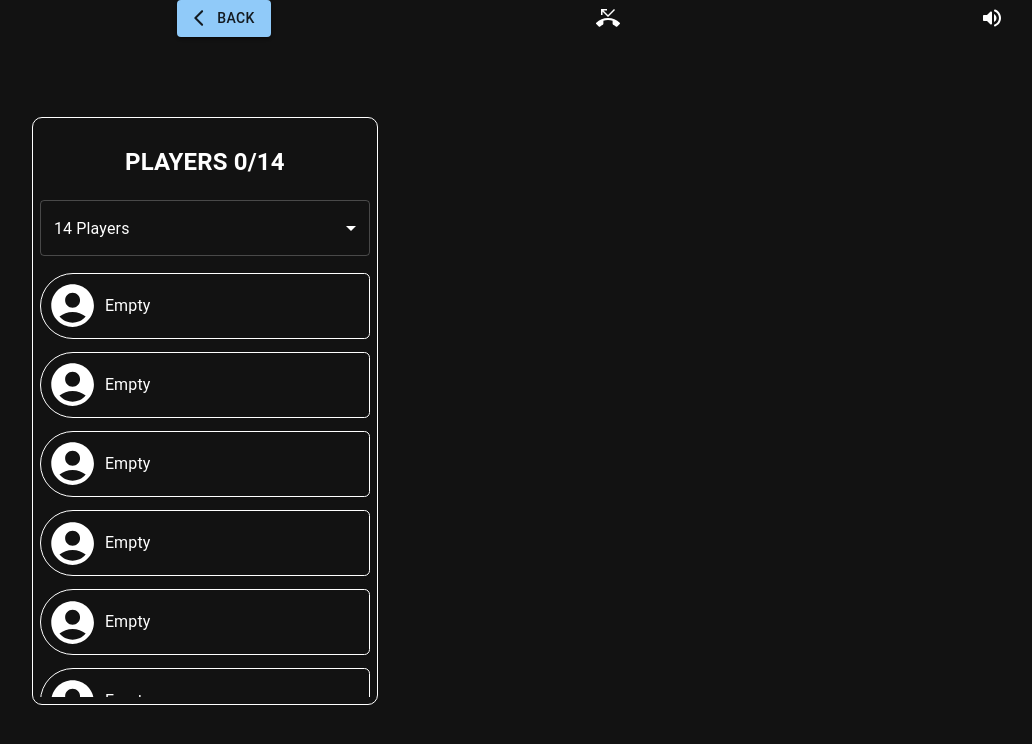
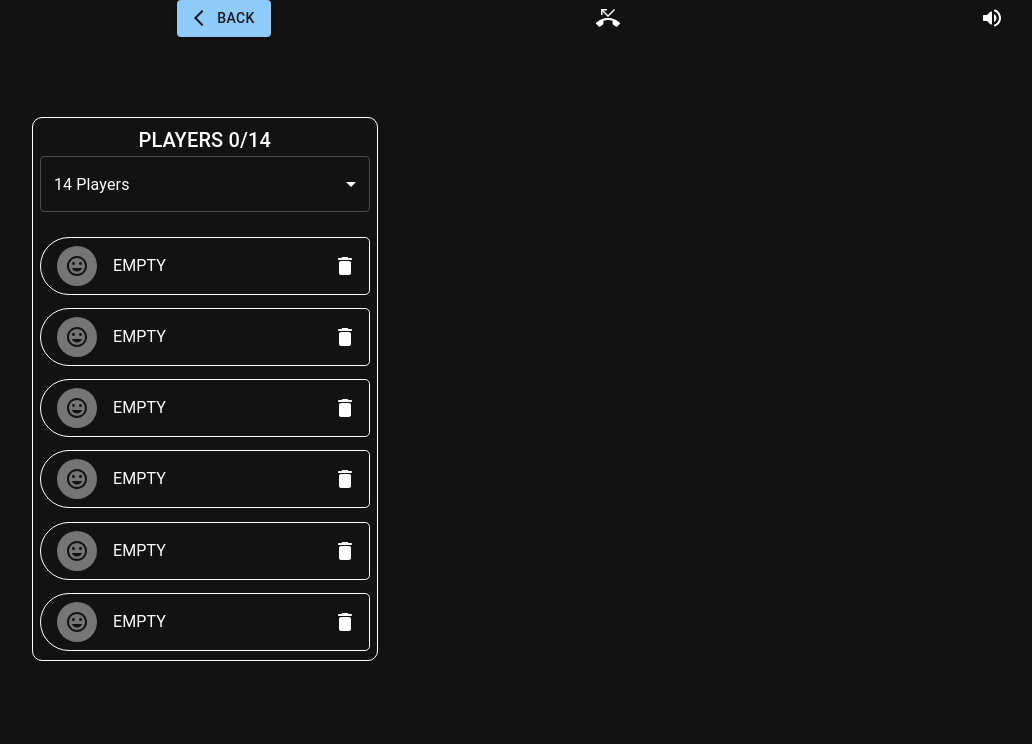
Before and after one commit to Pavlkan/RS-clone, a React (Create React App) app: page /lobby in a window 1280 px wide. Shown: the top 744 px of the page, without its empty margins (32-1064 px from the left). Built offline with nearby package versions, Linux system fonts and the light colour scheme.

Commit message:
Feat/lobby (#7)
add lobby join logic, refactor directory and replace tags with mui components

```diff
--- a/src/app/components/avatar/icons.ts
+++ b/src/app/components/avatar/icons.ts
@@ -1,5 +1,5 @@
-import Avatar0 from './assets/Avatar_0.svg';
-import Avatar1 from './assets/Avatar_1.svg';
+import Avatar0 from '../../../assets/Avatar_0.svg';
+import Avatar1 from '../../../assets/Avatar_1.svg';
 
 export const avatarIcons = [
   {
--- /dev/null
+++ b/src/app/components/players/player-list-item/Player.tsx
@@ -0,0 +1,32 @@
+import React from 'react';
+import { User } from '../../../store/userSlice';
+import { Avatar, IconButton, ListItem, ListItemAvatar, ListItemText } from '@mui/material';
+import TagFacesIcon from '@mui/icons-material/TagFaces';
+import StarIcon from '@mui/icons-material/Star';
+import DeleteRoundedIcon from '@mui/icons-material/DeleteRounded';
+import { playerListItemStyles } from './styles';
+
+export const Player = ({ user, isOwner }: { user: User | undefined; isOwner: boolean }) => {
+  const endIcon = isOwner ? (
+    <IconButton edge="end" disabled>
+      <StarIcon />
+    </IconButton>
+  ) : (
+    <IconButton edge="end" aria-label="delete">
+      <DeleteRoundedIcon />
+    </IconButton>
+  );
+
+  return (
+    <ListItem sx={playerListItemStyles} secondaryAction={endIcon}>
+      <ListItemAvatar>
+        {(user && <Avatar src={user.avatar} alt={user.avatar} />) || (
+          <Avatar>
+            <TagFacesIcon />
+          </Avatar>
+        )}
+      </ListItemAvatar>
+      <ListItemText primary={user?.name ?? 'EMPTY'} />
+    </ListItem>
+  );
+};
--- /dev/null
+++ b/src/app/components/players/player-list-item/styles.ts
@@ -0,0 +1,9 @@
+export const playerListItemStyles = {
+  width: '100%',
+  marginBottom: '4%',
+  display: 'flex',
+  alignItems: 'center',
+  justifyContent: 'start',
+  border: '1px solid white',
+  borderRadius: '6vw 1vw 1vw 6vw',
+};
--- /dev/null
+++ b/src/app/components/players/players-box/PlayersBox.tsx
@@ -0,0 +1,42 @@
+import React, { useCallback, useState } from 'react';
+import { useSelector } from 'react-redux';
+import { Box, List } from '@mui/material';
+
+import { PlayersLimitSelect } from '../players-limit-select/PlayersLimitSelect';
+import { Player } from '../player-list-item/Player';
+import { selectLobby, selectUser } from '../../../store/selectors';
+import { playersContainer, playersList } from './styles';
+
+export const PlayersBox = () => {
+  const lobby = useSelector(selectLobby);
+  const user = useSelector(selectUser);
+  const [playersLimit, setPlayersLimit] = useState(14);
+
+  const isOwner = lobby.owner.id === user.id;
+
+  const handlePlayersAmountChange = useCallback(
+    (playersAmount: number) => {
+      setPlayersLimit(playersAmount);
+    },
+    [setPlayersLimit],
+  );
+
+  return (
+    <Box sx={playersContainer}>
+      {isOwner && (
+        <PlayersLimitSelect
+          minAmountOfPlayers={lobby.players.length}
+          currentPlayersLimit={playersLimit}
+          onPlayersAmountChange={handlePlayersAmountChange}
+        />
+      )}
+
+      <List sx={playersList}>
+        {Array.from({ ...lobby.players, length: playersLimit }).map((option, i) => {
+          const isOwner = option?.id === lobby.owner.id;
+          return <Player user={option} isOwner={isOwner} key={option?.id ?? i}></Player>;
+        })}
+      </List>
+    </Box>
+  );
+};
--- /dev/null
+++ b/src/app/components/players/players-box/styles.ts
@@ -0,0 +1,17 @@
+export const playersContainer = {
+  padding: '2%',
+  display: 'flex',
+  flexDirection: 'column',
+  alignItems: 'center',
+  border: '1px solid white',
+  borderRadius: '10px',
+};
+
+export const playersList = {
+  width: '100%',
+  height: '53vh',
+  overflow: 'auto',
+  display: 'flex',
+  flexDirection: 'column',
+  alignItems: 'center',
+};
--- /dev/null
+++ b/src/app/components/players/players-limit-select/PlayersLimitSelect.tsx
@@ -0,0 +1,49 @@
+import React from 'react';
+import { MenuItem, FormControl, Select, Typography } from '@mui/material';
+
+export interface PlayersLimitSelectProps {
+  minAmountOfPlayers: number;
+  currentPlayersLimit: number;
+  onPlayersAmountChange: (amount: number) => void;
+}
+
+const PLAYERS_TITLE = 'PLAYERS';
+
+export const PlayersLimitSelect = (props: PlayersLimitSelectProps) => {
+  const minAmountOfPlayers = props.minAmountOfPlayers >= 4 ? props.minAmountOfPlayers : 4;
+  const maxAmountOfPlayers = 20;
+  const initialAmountOfPlayers = 14;
+
+  const createMenuItems = () => {
+    const menuItems = [];
+    for (let i = minAmountOfPlayers; i <= maxAmountOfPlayers; i++) {
+      if (i > 10) i++;
+      menuItems.push(
+        <MenuItem value={i} key={i}>
+          {i} Players
+        </MenuItem>,
+      );
+    }
+    return menuItems;
+  };
+
+  return (
+    <>
+      <Typography variant="h6" component="div" align="center">
+        {PLAYERS_TITLE} {props.minAmountOfPlayers}/{props.currentPlayersLimit}
+      </Typography>
+      <FormControl fullWidth style={{ marginBottom: '5%' }}>
+        <Select
+          labelId="demo-simple-select-label"
+          id="demo-simple-select"
+          defaultValue={initialAmountOfPlayers}
+          onChange={event => {
+            props.onPlayersAmountChange(+event.target.value);
+          }}
+        >
+          {createMenuItems().map(MenuItem => MenuItem)}
+        </Select>
+      </FormControl>
+    </>
+  );
+};
--- a/src/app/pages/LobbyPage.tsx
+++ b/src/app/pages/LobbyPage.tsx
@@ -10,8 +10,7 @@ import Stack from '@mui/material/Stack';
 import PlayArrowRoundedIcon from '@mui/icons-material/PlayArrowRounded';
 import LinkIcon from '@mui/icons-material/Link';
 import Snackbar from '@mui/material/Snackbar';
-
-import { Players } from '../components/players/Players';
+import { PlayersBox } from '../components/players/players-box/PlayersBox';
 import { selectIsOwner, selectLobby } from '../store/selectors';
 
 export const LobbyPage = () => {
@@ -57,7 +56,7 @@ export const LobbyPage = () => {
           }}
         >
           <Box>
-            <Players />
+            <PlayersBox />
           </Box>
           <Box sx={{ display: 'flex', flexDirection: 'column', alignItems: 'center' }}>
             {isOwner && <h1>Settings and presets</h1>}
```
